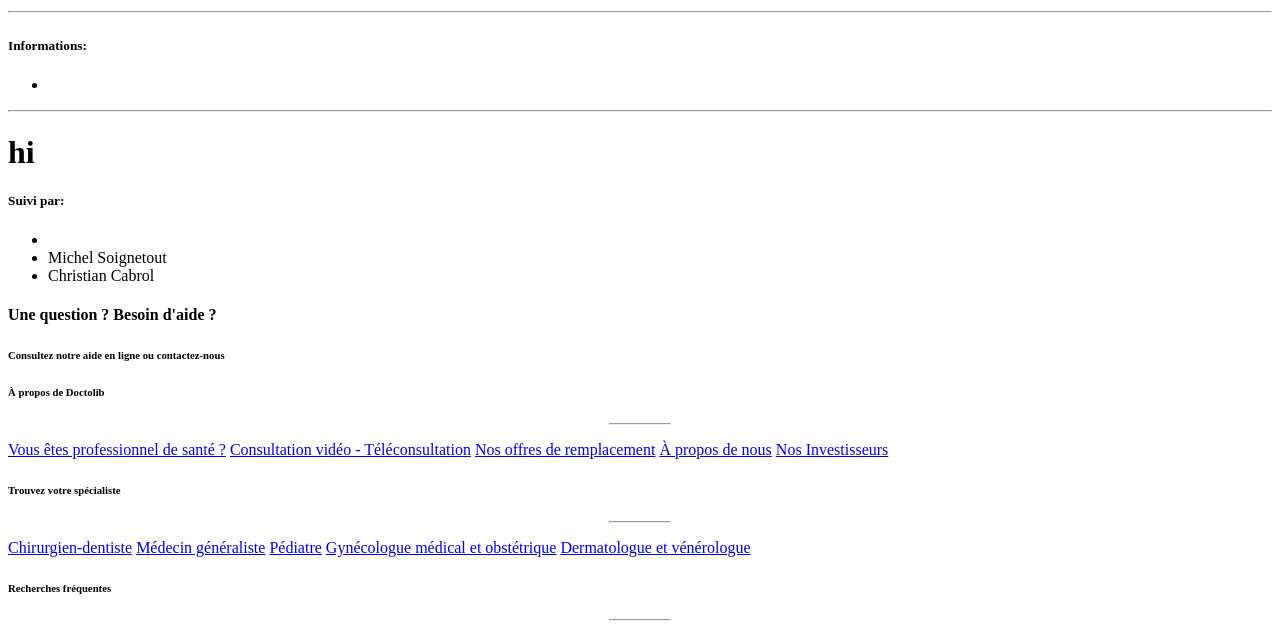
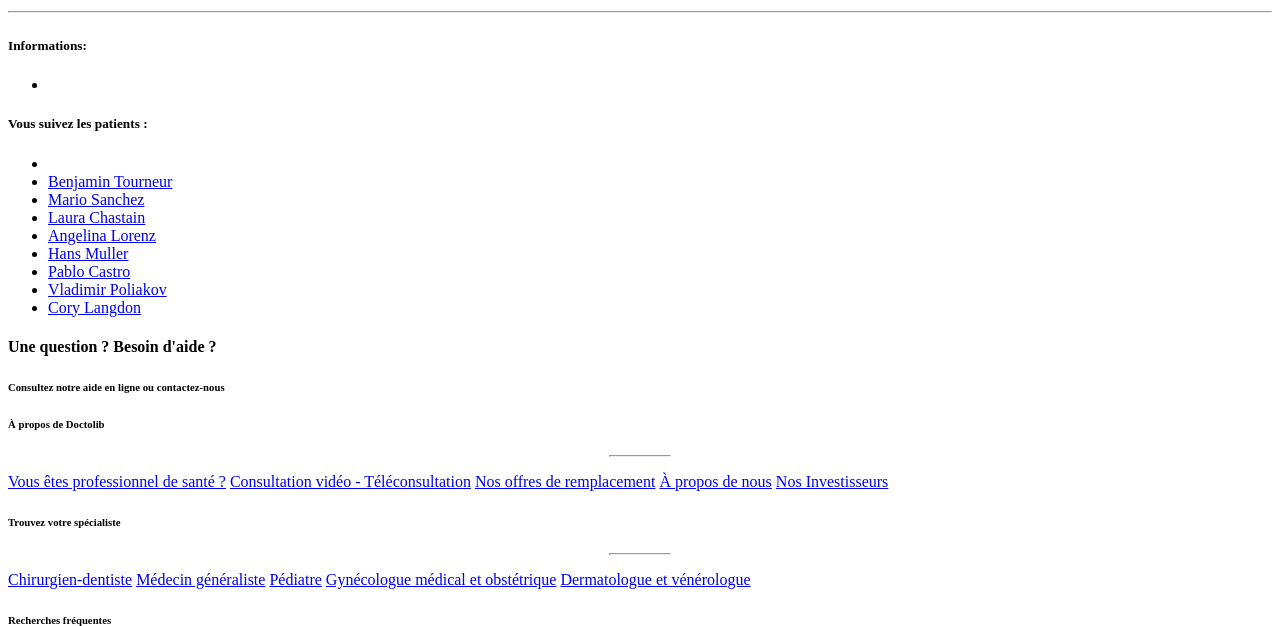
Before and after one commit to AhmadSAFAR/Doctolib, a Symfony app: template templates/doctor/interface.html.twig in a window 1280 px wide. Shown: the part 784-1410 px from the top of the page. Run offline with Twig, Linux system fonts and the light colour scheme; the template is opened without the code that fills it, so the values that code supplies are empty; some libraries are stand-ins or nearby versions.

Commit message:
last commit ?

```diff
--- a/src/Controller/DoctorController.php
+++ b/src/Controller/DoctorController.php
@@ -15,11 +15,11 @@ class DoctorController extends AbstractController
     /**
      * @Route("/{id}", name="doctor_interface", methods={"GET","POST"})
      */
-    public function interface(Doctor $doctor, PatientRepository $patient)
+    public function interface(Doctor $doctor, Patient $patient)
     {
        return $this->render('doctor/interface.html.twig', [
            'doctor'=>$doctor,
-           'patients'=>$patient,
+           'patient'=>$patient,
        ]);
     }
 }
--- a/src/Controller/HomeController.php
+++ b/src/Controller/HomeController.php
@@ -10,6 +10,6 @@ class HomeController extends AbstractController
      */
     public function index()
     {
-        return $this->render('base.html.twig');
+        return $this->render('home/index.html.twig');
     }
 }
--- a/templates/base.html.twig
+++ b/templates/base.html.twig
@@ -8,8 +8,8 @@
     <body>
     <!-- Navigation -->
 <nav class="navbar navbar-expand-lg navbar-dark static-top">
-  <div class="container">
-    <a class="navbar-brand" href="#">
+  <div class="container-fluid">
+    <a class="navbar-brand" href="https://www.doctolib.fr">
           <img class="doctolib" src="{{ asset('build/doctolib.jpg') }}" alt="logodoctolib"/>
     <button class="navbar-toggler" type="button" data-toggle="collapse" data-target="#navbarResponsive" aria-controls="navbarResponsive" aria-expanded="false" aria-label="Toggle navigation">
           <span class="navbar-toggler-icon"></span>
@@ -21,15 +21,13 @@
             </a>
         </li>
         <li class="nav-item active">
-          <a class="nav-link" href="#">Retour vers Doctolib</a>
+          <a class="nav-link" href="https://www.doctolib.fr">Retour vers Doctolib</a>
         </li>
       </ul>
     </div>
   </div>
 </nav>
-<div class="messageaccueil">
-        <h4>Vous n'êtes pas seul! Communiquez en temps réel sur votre santé à votre corps médical.</h4>
-</div>
+
         {% block body %}
         {% endblock %}
         <div class="messagebesoinaide">
--- a/templates/doctor/interface.html.twig
+++ b/templates/doctor/interface.html.twig
@@ -1,10 +1,14 @@
 {% extends 'base.html.twig' %}
 {% block title %}Espace Médecin{% endblock %}
 {% block body %}
+
 <h1 class="titrepagepatient">Espace Médecin {{ doctor.firstname }} {{ doctor.lastname }}</h1>
+<div class="messageaccueil">
+    <h4>Communiquer avec vos patients à tout moment sans prise de rendez-vous</h4>
+</div>
 <div class="bigdiv">
 
-<div class="leftpart">
+<div class="leftpartd">
         <div class="pimg">
             <img src="https://cdn.pixabay.com/photo/2015/10/05/22/37/blank-profile-picture-973460_640.png" alt="profil image" />
         </div>
@@ -18,26 +22,21 @@
     </ul>
         </div>
 </div>
+<div class="secandpart">
+<h5>Vous suivez les patients :</h5>
+    <ul>
+        <li><a href="/patient/1">{{patient.firstname}} {{patient.lastname}}</li></a>
+        <li><a href="/patient/2">Benjamin Tourneur</a></li>
+        <li><a href="/patient/2">Mario Sanchez</a></li>
+        <li><a href="/patient/2">Laura Chastain</a></li>
+        <li><a href="/patient/2">Angelina Lorenz</a></li>
+        <li><a href="/patient/2">Hans Muller</a></li>
+        <li><a href="/patient/2">Pablo Castro</a></li>
+        <li><a href="/patient/2">Vladimir Poliakov</a></li>
+        <li><a href="/patient/2">Cory Langdon</a></li>
 
-<div class="chat">
-    <hr>
-<div class="description">
-<h1>hi</h1>
-</div>
- <div>
+    </ul>
     </div>
-    </div>
-</div>
-
-
-<div class="rightpart">
-<h5>Suivi par:</h5>
-
-    <ul>
-        <li>{{doctor.firstname}} {{doctor.lastname}}</li>
-        <li>Michel Soignetout</li>
-        <li>Christian Cabrol</li>
-    </ul>
 </div>
 </div>
 
```
Also changed, not shown: assets/scss/doctor.scss (+39 -5 lines), templates/home/index.html.twig (added, +16 -0 lines), templates/patient/interface.html.twig (+5 -3 lines).
